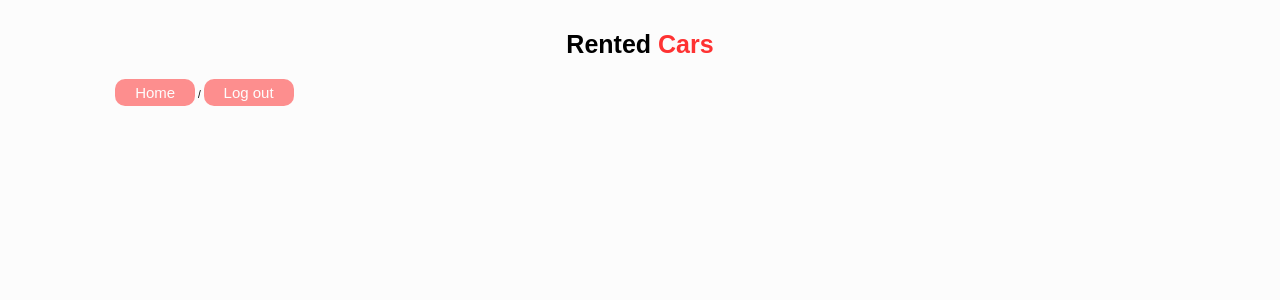
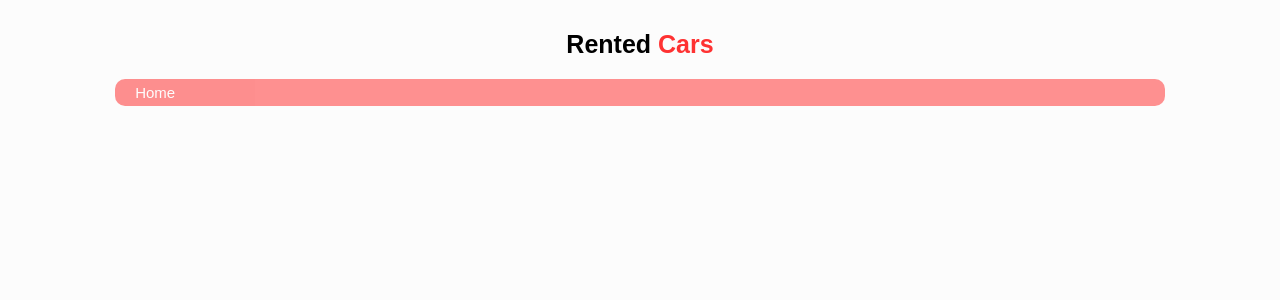
Before and after one commit to arafat4693/car-rent, a PHP site: page /kundmottagning/index.php in a window 1280 px wide. Shown: the top 300 px of the page. Run offline with PHP 8.4, Linux system fonts and the light colour scheme; the visitor is signed in with stand-in values (Sample User, id 1); tables that the repository leaves empty or names only in its code hold one stand-in row (values such as "Sample post").

Commit message:
fixed the menu

```diff
--- a/kundmottagning/index.php
+++ b/kundmottagning/index.php
@@ -23,11 +23,20 @@
 <body>
     <section class="staff_container">
         <h1 class="heading" style="margin-top:10px;">Rented <span>Cars</span></h1>
-        <form class="links" action="<?php $_SERVER['PHP_SELF']?>" method="post">
-            <input type="submit" value="Home" class="btn" name="home">
-            <span>/</span>
-            <input type="submit" value="Log out" class="btn" name="logout">
-        </form>
+        <?php
+        if($_SESSION['grupp'] === 'kundmottagare'){
+            echo '
+            <form class="links" action="'.$_SERVER['PHP_SELF'].'" method="post">
+                <input type="submit" value="Home" class="btn" name="home">
+                <span>/</span>
+                <input type="submit" value="Log out" class="btn" name="logout">
+            </form>
+            ';
+        }else if($_SESSION['grupp'] === 'admin'){
+            echo '<a href="../admin/index.php" class="btn">Home</a>';
+        }
+        ?>
+
         <div class="staff_user">
             <?php
             $staffSql = "SELECT * FROM hyr  WHERE `AntalKm` is NULL ORDER BY Indatum ASC";
```
